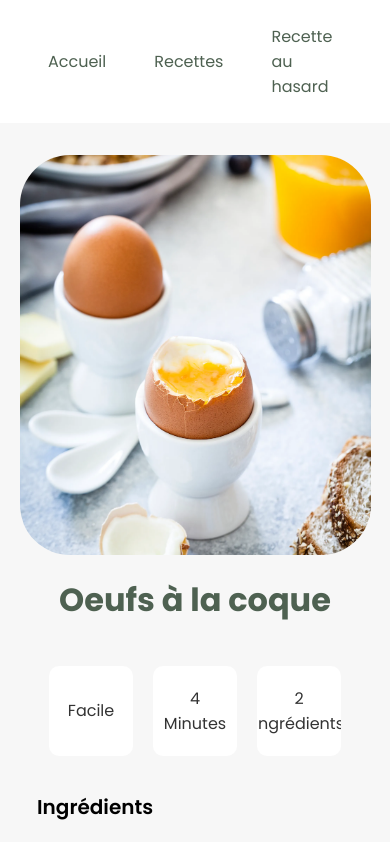
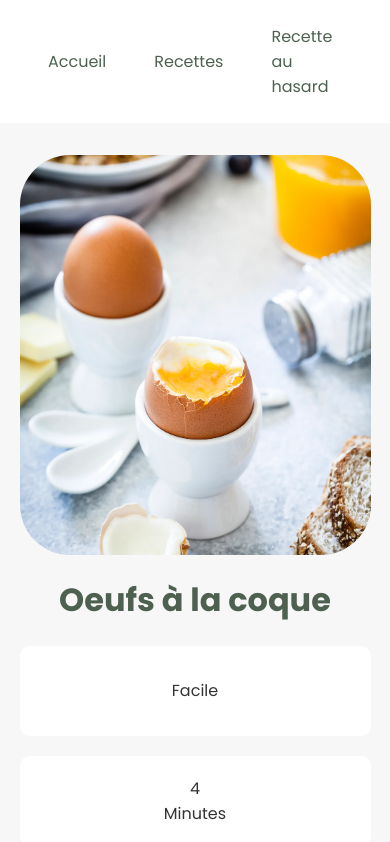
Before and after one commit to krauzeure/veggiefest, a Next.js app: page /recipes/random in a window 390 px wide. Shown: the top 842 px of the page. Built offline with nearby package versions, Linux system fonts and the light colour scheme.

Commit message:
Fixing recipe info on mobile

```diff
--- a/components/Recipe/Recipe.module.css
+++ b/components/Recipe/Recipe.module.css
@@ -30,7 +30,6 @@
     justify-content: center;
     align-items: center;
     padding: 20px;
-    overflow: hidden;
 }
 
 .recipeInfo p {
@@ -75,6 +74,19 @@
         width: 90%;
     }
 
+    .recipeInfo {
+        width: 100%;
+        margin: 0 auto;
+        flex-direction: column;
+    }
+
+    .recipeInfo div {
+        width: 90%;
+        margin: 0 auto;
+        margin-bottom: 20px;
+        min-height: 90px;
+    }
+
     .ingredients {
         width: 90%;
         margin: 0 auto;
```
